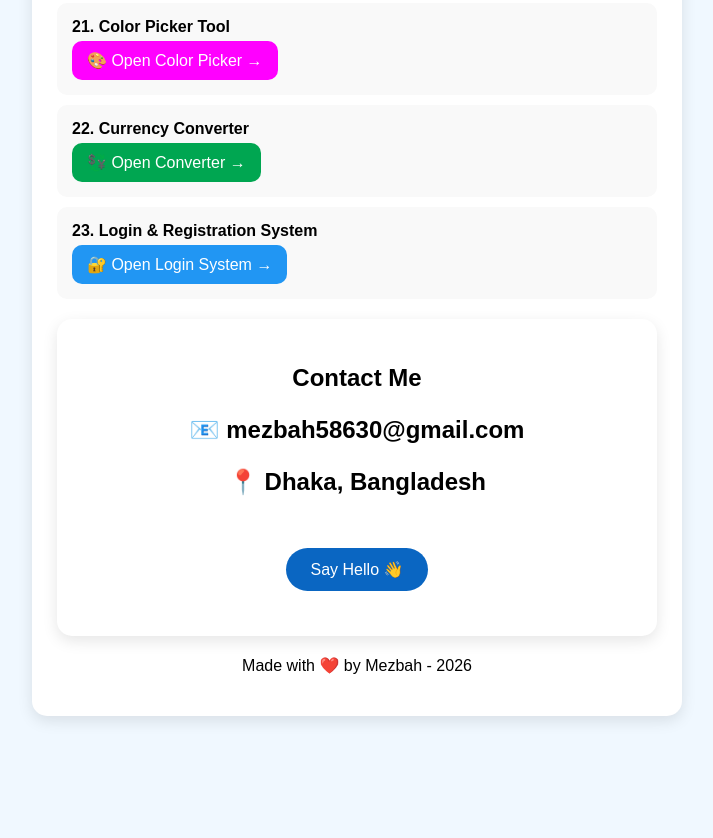
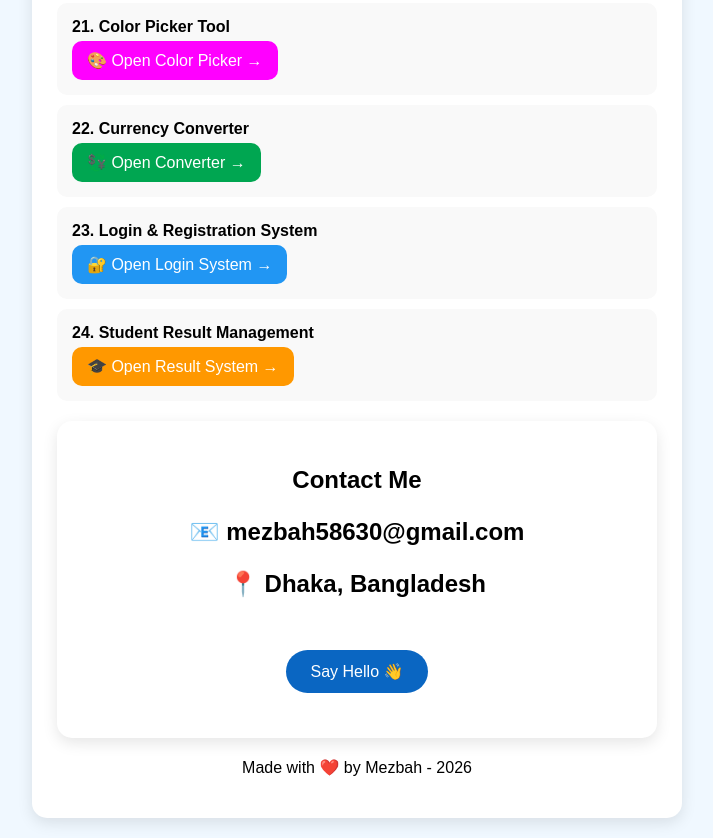
Before and after one commit to mezbah58630-stack/mezbah58630-stack.github.io, a plain HTML site: page index.html in a window 1280 px wide. Shown: the part 3057-3895 px from the top of the page, without its empty margins (283-996 px from the left). Before the commit the page ends 3793 px from the top, so only its background shows below. Drawn offline with Linux system fonts and the light colour scheme.

Commit message:
Add Student Result Management project link

```diff
--- a/index.html
+++ b/index.html
@@ -75,6 +75,7 @@ button { background: #0a66c2; color: white; border: none; padding: 12px 25px; bo
   <div class="project"><b>21. Color Picker Tool</b><br><a href="color.html" style="background:#ff00ff;color:white;padding:10px 15px;border-radius:10px;display:inline-block;margin-top:5px;text-decoration:none;">🎨 Open Color Picker →</a></div>
   <div class="project"><b>22. Currency Converter</b><br><a href="currency.html" style="background:#00a651;color:white;padding:10px 15px;border-radius:10px;display:inline-block;margin-top:5px;text-decoration:none;">💱 Open Converter →</a></div>
   <div class="project"><b>23. Login & Registration System</b><br><a href="login.html" style="background:#2196f3;color:white;padding:10px 15px;border-radius:10px;display:inline-block;margin-top:5px;text-decoration:none;">🔐 Open Login System →</a></div>
+  <div class="project"><b>24. Student Result Management</b><br><a href="result.html" style="background:#ff9800;color:white;padding:10px 15px;border-radius:10px;display:inline-block;margin-top:5px;text-decoration:none;">🎓 Open Result System →</a></div>
 
 <div class="box">
 <h2>Contact Me</h2><h2>
```
